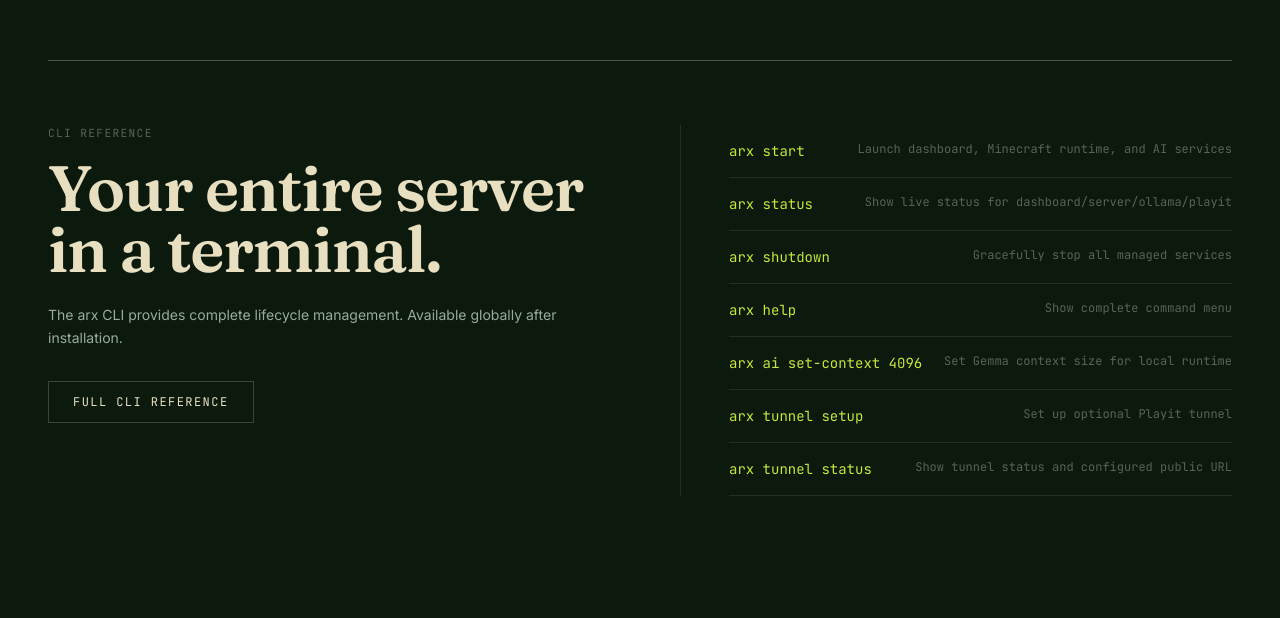
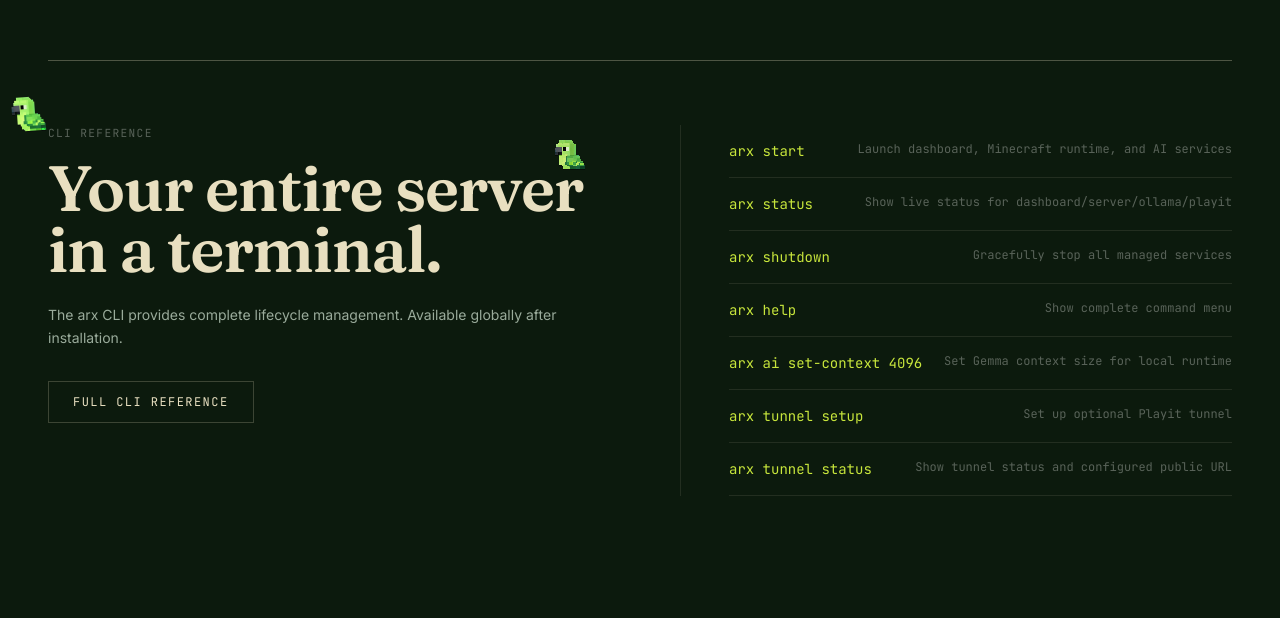
Before and after one commit to Adichapati/arx-website, a Next.js app: page / in a window 1280 px wide. Shown: the part 2582-3200 px from the top of the page. Built offline with nearby package versions, Linux system fonts and the light colour scheme.

Commit message:
feat(cli): add perched and flying parrots scoped to CLI reference section

```diff
--- a/src/app/globals.css
+++ b/src/app/globals.css
@@ -695,6 +695,103 @@
   }
 }
 
+/* ===== CLI PARROTS ===== */
+.cli-parrot-section {
+  position: relative;
+}
+
+.cli-parrot-heading {
+  position: relative;
+  overflow: visible;
+}
+
+.cli-server-r-wrap {
+  position: relative;
+  display: inline-block;
+}
+
+.cli-parrot-perch {
+  position: absolute;
+  left: 50%;
+  bottom: calc(100% - 0.16em);
+  width: 2rem;
+  height: 2rem;
+  transform: translateX(-50%);
+  background: url('/assets/sprites/parrot-perch-strip.webp') 0 0 / 1440px 40px no-repeat;
+  image-rendering: pixelated;
+  image-rendering: crisp-edges;
+  pointer-events: none;
+  z-index: 2;
+  filter: drop-shadow(0 1px 0 rgba(7, 12, 9, 0.85));
+  animation: cli-parrot-perch-anim 2.2s steps(36) infinite;
+}
+
+.cli-parrot-fly {
+  position: absolute;
+  top: 2.5rem;
+  left: -2.4rem;
+  width: 2.2rem;
+  height: 2.2rem;
+  background: url('/assets/sprites/parrot-fly-strip.webp') 0 0 / 1584px 44px no-repeat;
+  image-rendering: pixelated;
+  image-rendering: crisp-edges;
+  pointer-events: none;
+  z-index: 3;
+  filter: drop-shadow(0 1px 0 rgba(7, 12, 9, 0.78));
+  animation:
+    cli-parrot-fly-frames 1.25s steps(36) infinite,
+    cli-parrot-fly-path 13s linear infinite;
+}
+
+@keyframes cli-parrot-perch-anim {
+  from {
+    background-position: 0 0;
+  }
+  to {
+    background-position: -1440px 0;
+  }
+}
+
+@keyframes cli-parrot-fly-frames {
+  from {
+    background-position: 0 0;
+  }
+  to {
+    background-position: -1584px 0;
+  }
+}
+
+@keyframes cli-parrot-fly-path {
+  0% {
+    left: -2.4rem;
+    top: 2.2rem;
+    transform: scaleX(1) rotate(-4deg);
+  }
+  25% {
+    left: 32%;
+    top: -0.4rem;
+    transform: scaleX(1) rotate(5deg);
+  }
+  50% {
+    left: 74%;
+    top: 1.4rem;
+    transform: scaleX(1) rotate(-3deg);
+  }
+  51% {
+    transform: scaleX(-1) rotate(-3deg);
+  }
+  75% {
+    left: 38%;
+    top: 3.2rem;
+    transform: scaleX(-1) rotate(6deg);
+  }
+  100% {
+    left: -2.4rem;
+    top: 2.2rem;
+    transform: scaleX(-1) rotate(-4deg);
+  }
+}
+
 @media (max-width: 1024px) {
   .home-with-parallax section[id] {
     scroll-margin-top: var(--nav-offset);
@@ -702,6 +799,18 @@
 
   .brand-wordmark {
     margin-left: 1.95rem !important;
+  }
+
+  .cli-parrot-perch {
+    width: 1.72rem;
+    height: 1.72rem;
+    bottom: calc(100% - 0.08em);
+  }
+
+  .cli-parrot-fly {
+    width: 1.84rem;
+    height: 1.84rem;
+    animation-duration: 1.35s, 11.5s;
   }
 
   .brand-miner {
@@ -796,6 +905,11 @@
     margin-left: 0 !important;
   }
 
+  .cli-parrot-perch,
+  .cli-parrot-fly {
+    display: none;
+  }
+
   .brand-miner {
     display: none;
   }
@@ -880,6 +994,11 @@
   .pickaxe-cursor { display: none; }
   .hero-parallax-shell { display: none; }
   .hero-runner { animation-duration: 0.01ms !important; }
+  .cli-parrot-perch,
+  .cli-parrot-fly {
+    animation: none !important;
+    display: none;
+  }
   .hero-steve-badge img {
     animation: none !important;
   }
--- a/src/app/page.tsx
+++ b/src/app/page.tsx
@@ -417,14 +417,15 @@
 /* ─── CLI REFERENCE ─── */
 function CLISection() {
   return (
-    <section className="section-padding" id="cli-preview">
-      <div className="container-wide">
+    <section className="section-padding cli-parrot-section" id="cli-preview">
+      <div className="container-wide relative">
+        <div className="cli-parrot-fly" aria-hidden="true" />
         <RevealedRule className="mb-16" />
         <div className="grid grid-cols-1 lg:grid-cols-2 gap-0 lg:gap-20 items-start">
           <ScrollReveal>
             <p className="label-caps mb-4" style={{ color: "var(--muted)" }}>CLI Reference</p>
-            <h2 className="display font-semibold mb-6" style={{ fontSize: "clamp(2rem, 5vw, 4rem)", color: "var(--heading)" }}>
-              Your entire server in a terminal.
+            <h2 className="display font-semibold mb-6 cli-parrot-heading" style={{ fontSize: "clamp(2rem, 5vw, 4rem)", color: "var(--heading)" }}>
+              Your entire serve<span className="cli-server-r-wrap">r<span className="cli-parrot-perch" aria-hidden="true" /></span> in a terminal.
             </h2>
             <p className="text-sm leading-relaxed mb-8" style={{ color: "var(--body)" }}>
               The arx CLI provides complete lifecycle management. Available globally after installation.
```
Also changed, not shown: public/assets/sprites/parrot-fly-strip.webp (added), public/assets/sprites/parrot-perch-strip.webp (added).
